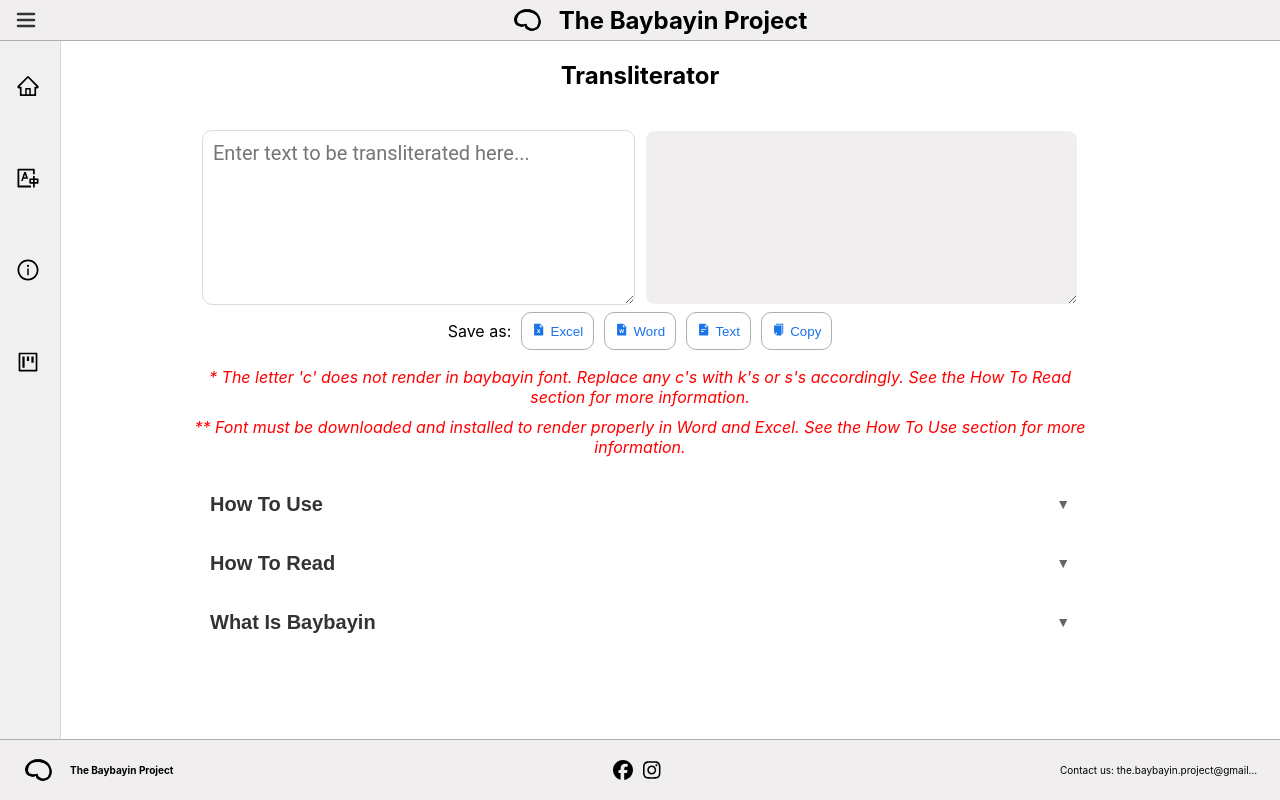
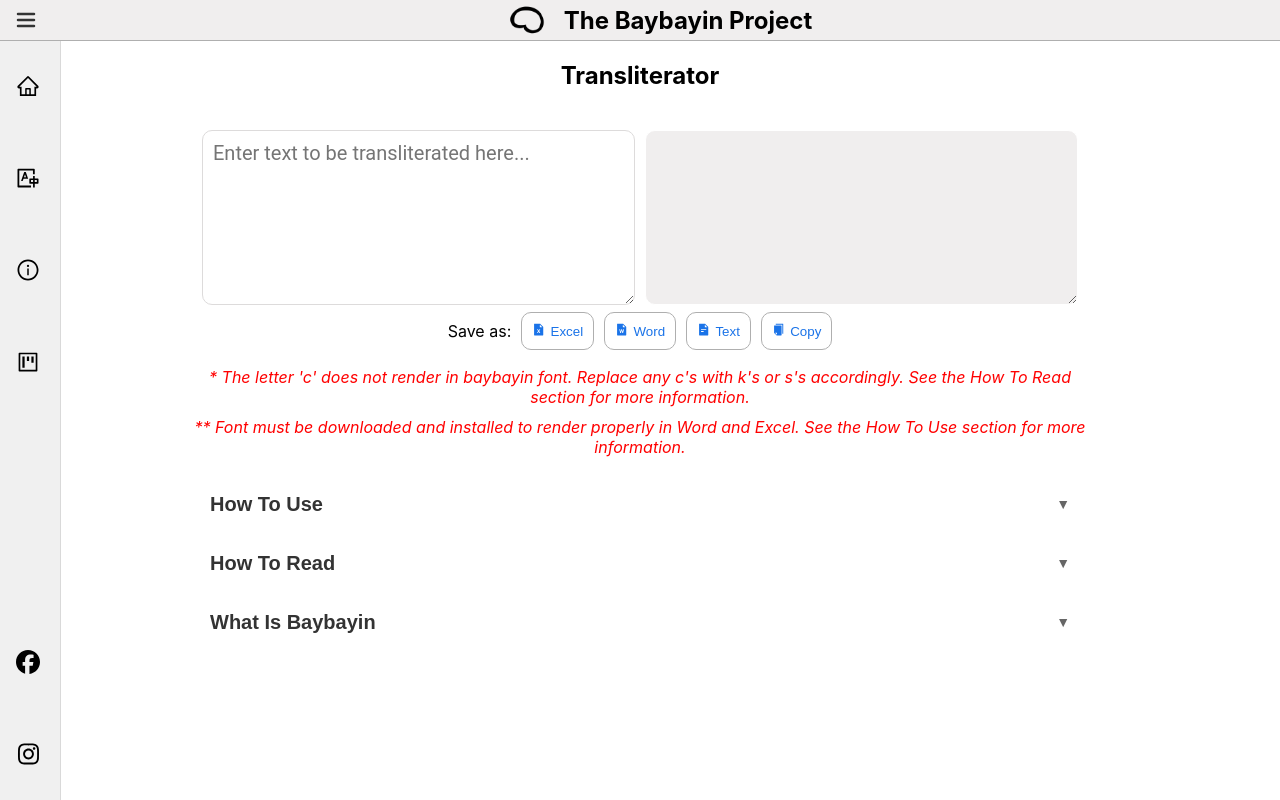
Before and after one commit to cmckinney-59/the-baybayin-project, a React (Vite) app: page /#/transliterator/baybayin-lite in a window 1280 px wide. Built offline with nearby package versions, Linux system fonts and the light colour scheme.

Commit message:
removed footer

```diff
--- a/src/Root.tsx
+++ b/src/Root.tsx
@@ -2,7 +2,7 @@
 import { useState } from "react";
 import Header from "./components/Header/Header";
 import Navigation from "./components/Navigation/Navigation";
-import Footer from "./components/Footer/Footer";
+// import Footer from "./components/Footer/Footer";
 
 function RootLayout() {
   const [isSidebarOpen, setIsSidebarOpen] = useState(false); // Collapsed by default - shows icons only
@@ -18,7 +18,7 @@
         <main className={`App-content ${isSidebarOpen ? "with-sidebar" : ""}`}>
           <Outlet />
         </main>
-        <Footer />
+        {/* <Footer /> */}
       </div>
     </>
   );
--- a/src/components/Navigation/Navigation.css
+++ b/src/components/Navigation/Navigation.css
@@ -4,7 +4,7 @@
   top: 40px;
   width: 60px; /* Collapsed width - icon only */
   background-color: #f0f0f0;
-  height: 100%;
+  height: calc(100vh - 40px);
   transform: translateX(0);
   transition: transform 0.25s ease, width 0.25s ease;
   border-right: 1px solid #d9d9d9;
@@ -25,6 +25,7 @@
   height: 100%;
   display: flex;
   flex-direction: column;
+  justify-content: space-between;
 }
 
 .Navigation-content ul {
@@ -96,6 +97,12 @@
   transform: scale(1.1);
 }
 
+/* Footer links container - positioned at bottom */
+.footer-links-container {
+  margin-top: auto;
+  padding-bottom: 1rem;
+}
+
 @media (min-width: 900px) {
   /* On desktop, keep sidebar visible by default; collapsing will still hide it */
 }
--- a/src/components/Navigation/Navigation.tsx
+++ b/src/components/Navigation/Navigation.tsx
@@ -8,6 +8,8 @@
   AiOutlineProject,
   // AiOutlineShopping,
 } from "react-icons/ai";
+import { FontAwesomeIcon } from "@fortawesome/react-fontawesome";
+import { faFacebook, faInstagram } from "@fortawesome/free-brands-svg-icons";
 
 type NavigationProps = {
   isOpen: boolean;
@@ -57,6 +59,30 @@
             </Link>
           </li> */}
         </ul>
+        <ul className="footer-links-container">
+          <li>
+            <a
+              href="https://www.facebook.com/profile.php?id=61558642794586"
+              target="_blank"
+              rel="noopener noreferrer"
+              title="Facebook"
+            >
+              <FontAwesomeIcon icon={faFacebook} className="nav-icon" />
+              <span className="nav-text">Facebook</span>
+            </a>
+          </li>
+          <li>
+            <a
+              href="https://www.instagram.com/the_baybayin_project/"
+              target="_blank"
+              rel="noopener noreferrer"
+              title="Instagram"
+            >
+              <FontAwesomeIcon icon={faInstagram} className="nav-icon" />
+              <span className="nav-text">Instagram</span>
+            </a>
+          </li>
+        </ul>
       </div>
     </nav>
   );
```
